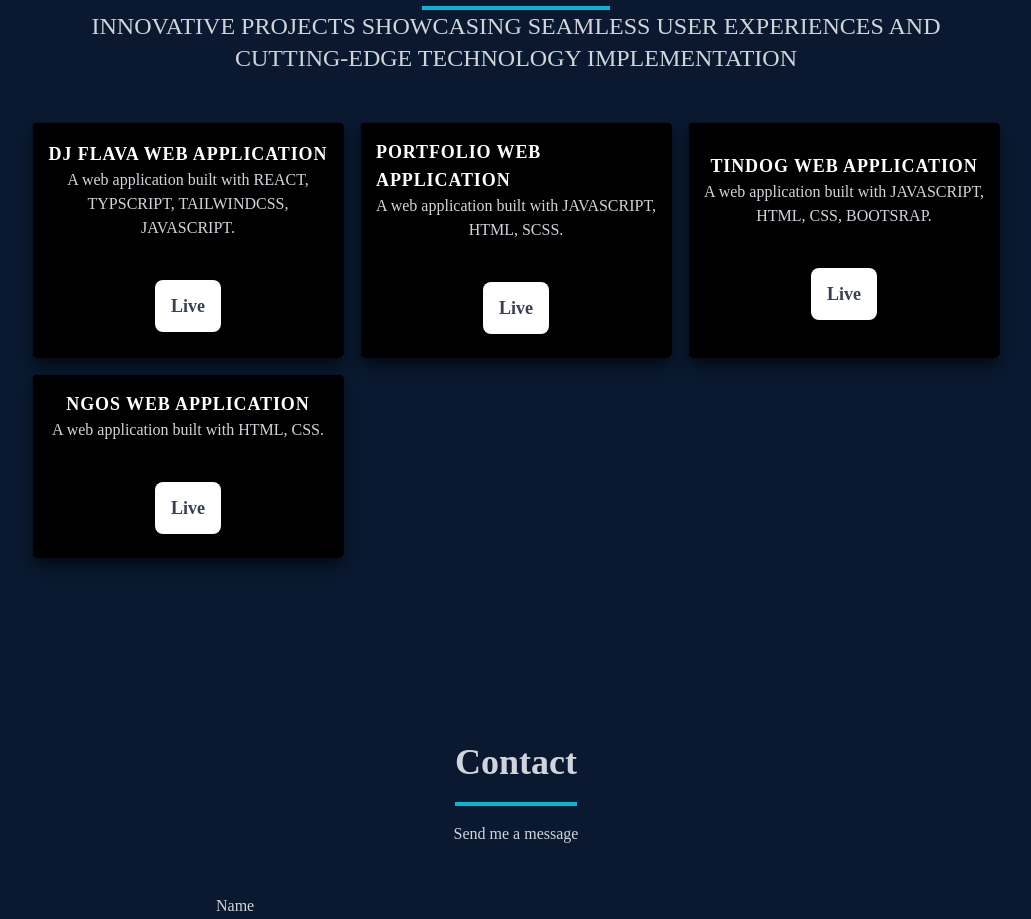
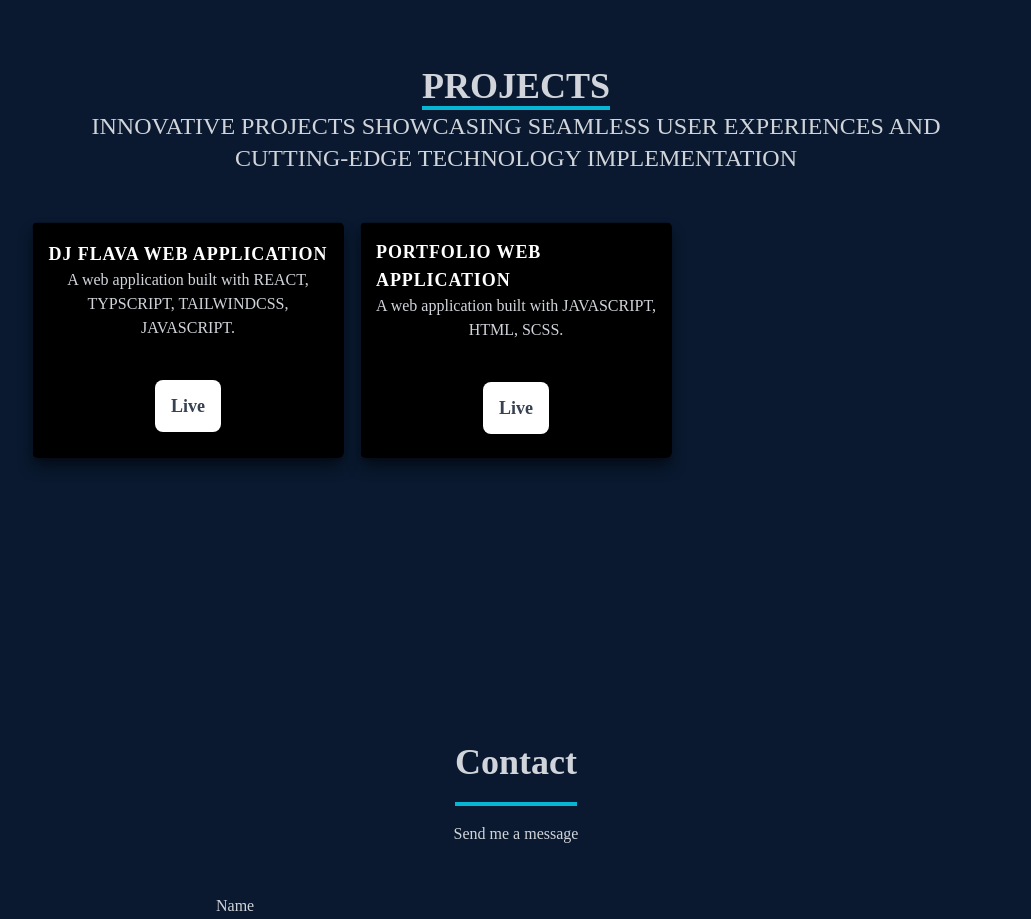
Before and after one commit to sabbatj/react-portfolio-js, a React (Create React App) app: page / in a window 1280 px wide. Shown: the part 2546-3465 px from the top of the page, without its empty margins (124-1155 px from the left). Built offline with nearby package versions, Linux system fonts and the light colour scheme.

Commit message:
Update work.screen.tsx

```diff
--- a/src/screens/work/work.screen.tsx
+++ b/src/screens/work/work.screen.tsx
@@ -14,7 +14,7 @@ const Work = () => {
           <div className='aspect-w-1 aspect-h-1 grid-item'>
             <div
               style={{ backgroundImage: `url(${Code})` }}
-              className='shadow-lg shadow-[#040c16] group container rounded-md flex justify-center items-center mx-auto content-div p-4 h-full' // Add 'h-full' class here
+              className='shadow-lg shadow-[#040c16] group container rounded-md flex justify-center items-center mx-auto content-div p-4 h-full'
             >
               <div className='flex justify-center items-center flex-col'>
                 <span className='text-lg font-bold text-white tracking-wider'>
@@ -36,7 +36,7 @@ const Work = () => {
           <div className='aspect-w-1 aspect-h-1 grid-item'>
             <div
               style={{ backgroundImage: `url(${Code})` }}
-              className='shadow-lg shadow-[#040c16] group container rounded-md flex justify-center items-center mx-auto content-div p-4 h-full' // Add 'h-full' class here
+              className='shadow-lg shadow-[#040c16] group container rounded-md flex justify-center items-center mx-auto content-div p-4 h-full'
             >
               <div className='flex justify-center items-center flex-col'>
                 <span className='text-lg font-bold text-white tracking-wider'>
@@ -55,53 +55,11 @@ const Work = () => {
               </div>
             </div>
           </div>
-          <div className='aspect-w-1 aspect-h-1 grid-item'>
-            <div
-              style={{ backgroundImage: `url(${Code})` }}
-              className='shadow-lg shadow-[#040c16] group container rounded-md flex justify-center items-center mx-auto content-div p-4 h-full' // Add 'h-full' class here
-            >
-              <div className='flex justify-center items-center flex-col'>
-                <span className='text-lg font-bold text-white tracking-wider'>
-                  TINDOG WEB APPLICATION
-                </span>
-                <p className='text-center'>
-                  A web application built with JAVASCRIPT, HTML, CSS, BOOTSRAP.
-                </p>
-                <div className='pt-8 text-center'>
-                  <a href='https://bootstrap-tindog-website-5zsc3md03-juandresabbat92-gmailcom.vercel.app/' target='_blank' rel='noopener noreferrer'>
-                    <button className='text-center rounded-lg px-4 py-3 m-2 bg-white text-gray-700 font-bold text-lg'>
-                      Live
-                    </button>
-                  </a>
-                </div>
-              </div>
-            </div>
-          </div>
-          <div className='aspect-w-1 aspect-h-1 grid-item'>
-            <div
-              style={{ backgroundImage: `url(${Code})` }}
-              className='shadow-lg shadow-[#040c16] group container rounded-md flex justify-center items-center mx-auto content-div p-4 h-full' // Add 'h-full' class here
-            >
-              <div className='flex justify-center items-center flex-col'>
-                <span className='text-lg font-bold text-white tracking-wider'>
-                  NGOS WEB APPLICATION
-                </span>
-                <p className='text-center'>
-                  A web application built with HTML, CSS.
-                </p>
-                <div className='pt-8 text-center'>
-                  <a href='https://ngos.co.za/' target='_blank' rel='noopener noreferrer'>
-                    <button className='text-center rounded-lg px-4 py-3 m-2 bg-white text-gray-700 font-bold text-lg'>
-                      Live
-                    </button>
-                  </a>
-                </div>
-              </div>
-            </div>
-          </div>
+          {/* The TINDOG WEB APPLICATION section is removed */}
         </div>
       </div>
     </div>
   );
 };
+
 export default Work;
```
